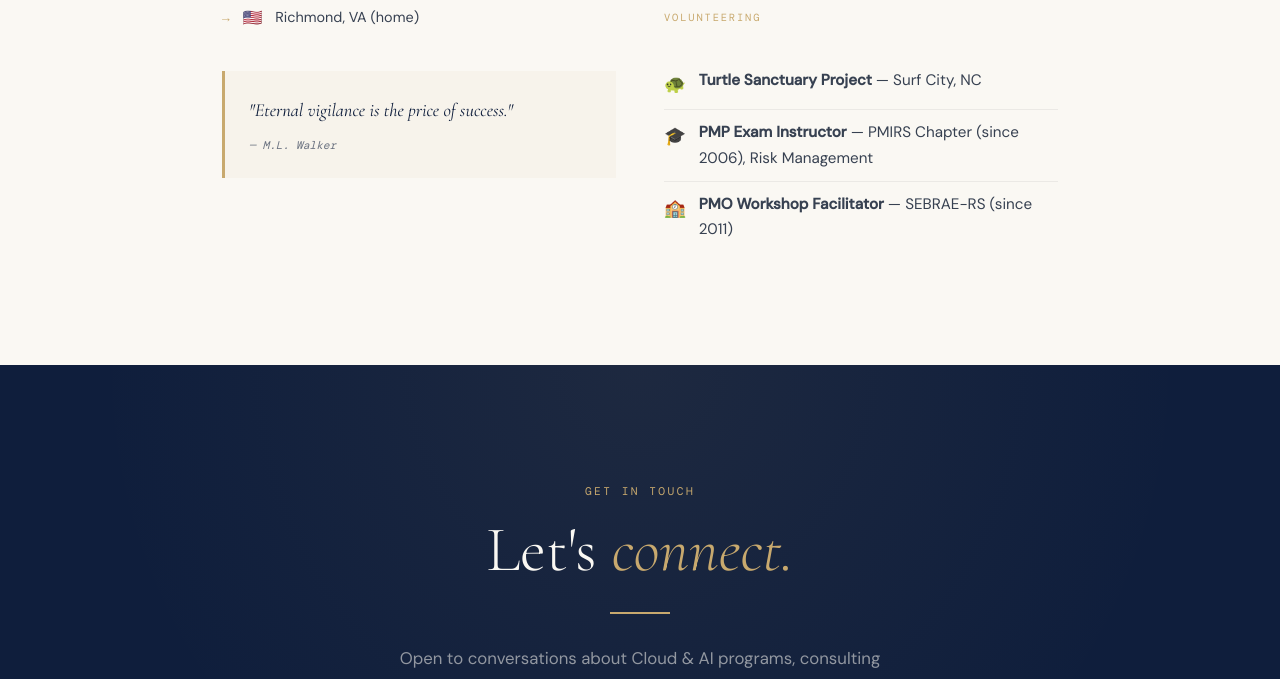
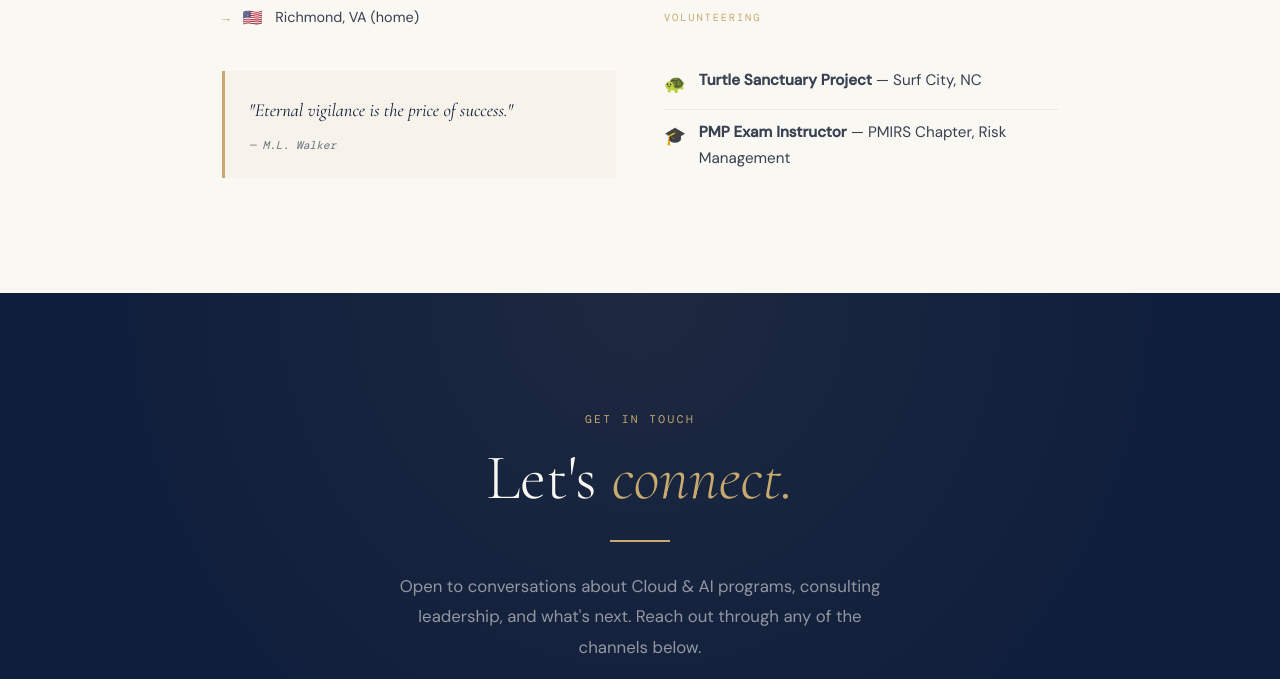
Before and after one commit to fefoabreu/fefoabreu.github.io, a plain HTML site: page index.html in a window 1280 px wide. Shown: the part 9799-10478 px from the top of the page. Drawn offline with nearby package versions, Linux system fonts and the light colour scheme.

Commit message:
Trim volunteering: drop PMO Workshop Facilitator and "since 2006"
Co-Authored-By: Claude Opus 4.8 (1M context) <noreply@anthropic.com>

```diff
--- a/index.html
+++ b/index.html
@@ -1886,8 +1886,7 @@
             <p style="font-family:'DM Mono',monospace;font-size:.65rem;letter-spacing:.18em;text-transform:uppercase;color:var(--accent);margin-bottom:.8rem;">Volunteering</p>
             <ul class="beyond-list">
               <li><span class="beyond-icon">🐢</span><span><strong>Turtle Sanctuary Project</strong> — Surf City, NC</span></li>
-              <li><span class="beyond-icon">🎓</span><span><strong>PMP Exam Instructor</strong> — PMIRS Chapter (since 2006), Risk Management</span></li>
-              <li><span class="beyond-icon">🏫</span><span><strong>PMO Workshop Facilitator</strong> — SEBRAE-RS (since 2011)</span></li>
+              <li><span class="beyond-icon">🎓</span><span><strong>PMP Exam Instructor</strong> — PMIRS Chapter, Risk Management</span></li>
             </ul>
           </div>
         </div>
```
